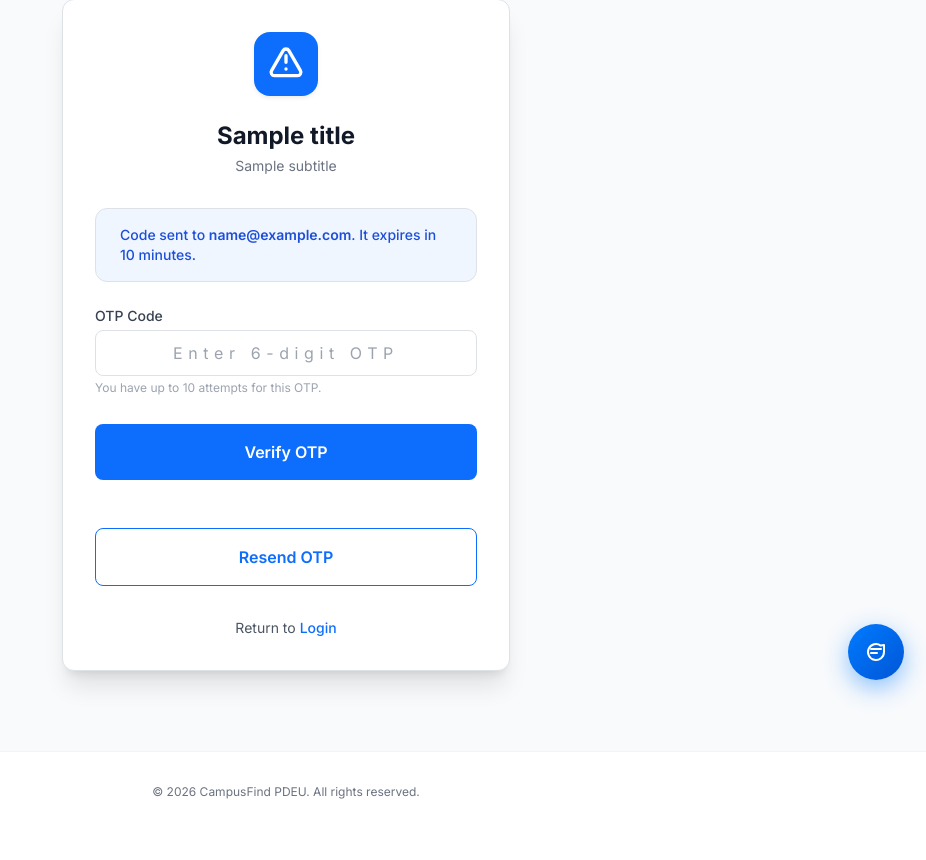
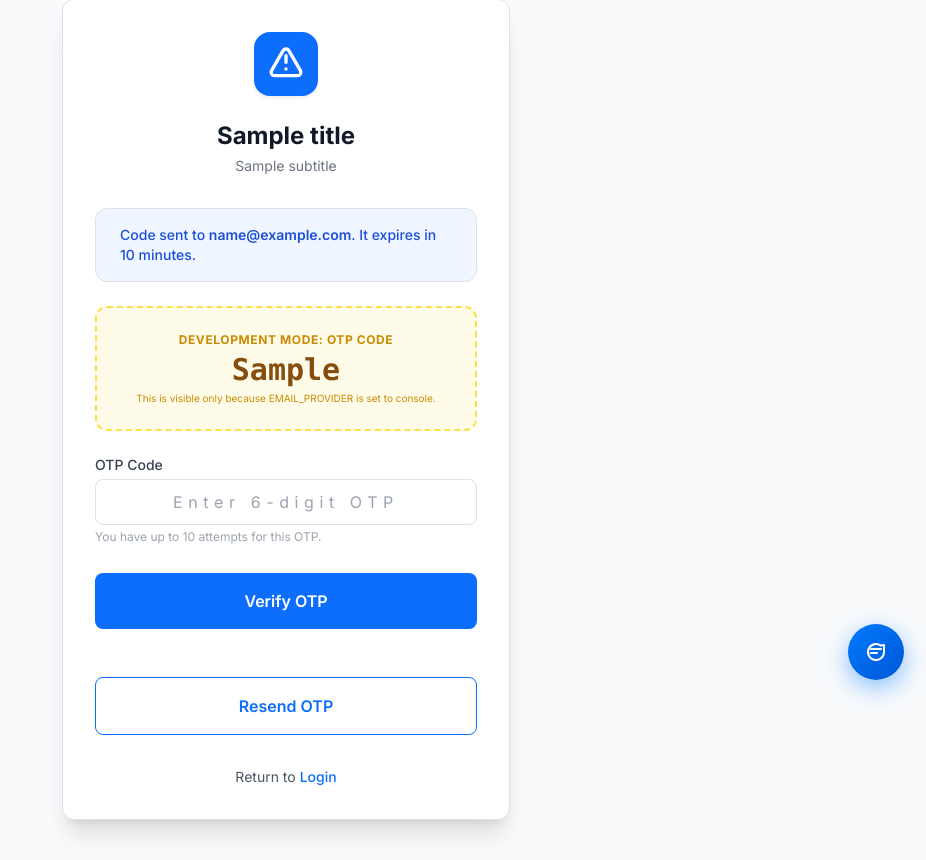
Before and after one commit to lucifer-27/Lost-and-found, a Flask app: template templates/verify_otp.html in a window 1280 px wide. Shown: the part 98-958 px from the top of the page, without its empty margins (354-1280 px from the left). Before the commit the page ends 897 px from the top, so only its background shows below. Run offline with Flask 3, Linux system fonts and the light colour scheme; the template is opened without the code that fills it: most values are stand-ins (such as "Sample title", 1, 10 or a date in 2020); parts of the project's set-up code (start-up, migrations or seed data) failed here and were passed over; some libraries are stand-ins or nearby versions.

Commit message:
Enhance OTP verification: Store OTP in session for console mode and display in verification page for development purposes.

```diff
--- a/templates/verify_otp.html
+++ b/templates/verify_otp.html
@@ -10,16 +10,19 @@
             <div class="flex flex-col items-center mb-8 text-center">
                 <div class="w-16 h-16 bg-primary rounded-2xl flex items-center justify-center mb-4 shadow-sm">
                     <svg class="h-10 w-10 text-white" fill="none" stroke="currentColor" viewBox="0 0 24 24">
-                        <path d="M12 11V7m0 8h.01M5.07 19h13.86A2 2 0 0020.66 16L13.73 4a2 2 0 00-3.46 0L3.34 16A2 2 0 005.07 19z"
+                        <path
+                            d="M12 11V7m0 8h.01M5.07 19h13.86A2 2 0 0020.66 16L13.73 4a2 2 0 00-3.46 0L3.34 16A2 2 0 005.07 19z"
                             stroke-linecap="round" stroke-linejoin="round" stroke-width="2" />
                     </svg>
                 </div>
                 <h1 class="text-2xl font-bold text-gray-900">{{ title or "Verify OTP" }}</h1>
-                <p class="text-sm text-gray-500 mt-1">{{ subtitle or "Enter the one-time code sent to your email." }}</p>
+                <p class="text-sm text-gray-500 mt-1">{{ subtitle or "Enter the one-time code sent to your email." }}
+                </p>
             </div>
 
             {% if email %}
-            <div class="bg-blue-50 border border-blue-200 text-blue-700 px-4 py-3 rounded-card text-sm mb-6 font-medium">
+            <div
+                class="bg-blue-50 border border-blue-200 text-blue-700 px-4 py-3 rounded-card text-sm mb-6 font-medium">
                 Code sent to <span class="font-semibold">{{ email }}</span>. It expires in {{ expiry_minutes }} minutes.
             </div>
             {% endif %}
@@ -31,8 +34,20 @@
             {% endif %}
 
             {% if success %}
-            <div class="bg-green-50 border border-green-200 text-green-700 px-4 py-3 rounded-card text-sm mb-6 font-medium">
+            <div
+                class="bg-green-50 border border-green-200 text-green-700 px-4 py-3 rounded-card text-sm mb-6 font-medium">
                 {{ success }}
+            </div>
+            {% endif %}
+
+            {% if debug_otp %}
+            <div
+                class="bg-yellow-50 border-2 border-dashed border-yellow-300 text-yellow-800 px-4 py-4 rounded-card text-sm mb-6 text-center">
+                <p class="font-bold uppercase tracking-wider mb-1 text-xs text-yellow-600">Development Mode: OTP Code
+                </p>
+                <div class="text-3xl font-mono font-bold">{{ debug_otp }}</div>
+                <p class="text-[10px] mt-1 text-yellow-600 leading-tight">This is visible only because EMAIL_PROVIDER is
+                    set to console.</p>
             </div>
             {% endif %}
 
@@ -58,7 +73,7 @@
                     <input type="hidden" name="csrf_token" value="{{ csrf_token() }}">
                     <button type="submit" id="resend-btn"
                         class="w-full border border-primary text-primary font-semibold py-3 px-4 rounded-lg bg-white hover:bg-blue-50 focus:outline-none focus:ring-4 focus:ring-blue-100 transition-all disabled:cursor-not-allowed disabled:border-gray-200 disabled:text-gray-400 disabled:bg-gray-50"
-                        {% if resend_wait_seconds > 0 %}disabled data-time="{{ resend_wait_seconds }}"{% endif %}>
+                        {% if resend_wait_seconds> 0 %}disabled data-time="{{ resend_wait_seconds }}"{% endif %}>
                         <span id="resend-text">
                             {% if resend_wait_seconds > 0 %}
                             Resend OTP in <span id="resend-timer">{{ resend_wait_seconds }}</span>s
@@ -82,7 +97,7 @@
 </div>
 
 <script>
-document.addEventListener("DOMContentLoaded", function() {
+    document.addEventListener("DOMContentLoaded", function () {
         const resendBtn = document.getElementById('resend-btn');
         if (!resendBtn) return;
 
@@ -92,7 +107,7 @@ document.addEventListener("DOMContentLoaded", function() {
             const timerSpan = document.getElementById('resend-timer');
             const textSpan = document.getElementById('resend-text');
 
-        const interval = setInterval(function() {
+            const interval = setInterval(function () {
                 waitTime--;
                 if (waitTime <= 0) {
                     clearInterval(interval);
```
Also changed, not shown: app/routes/auth.py (+9 -0 lines). Lines whose indentation alone changed are shown as unchanged.
